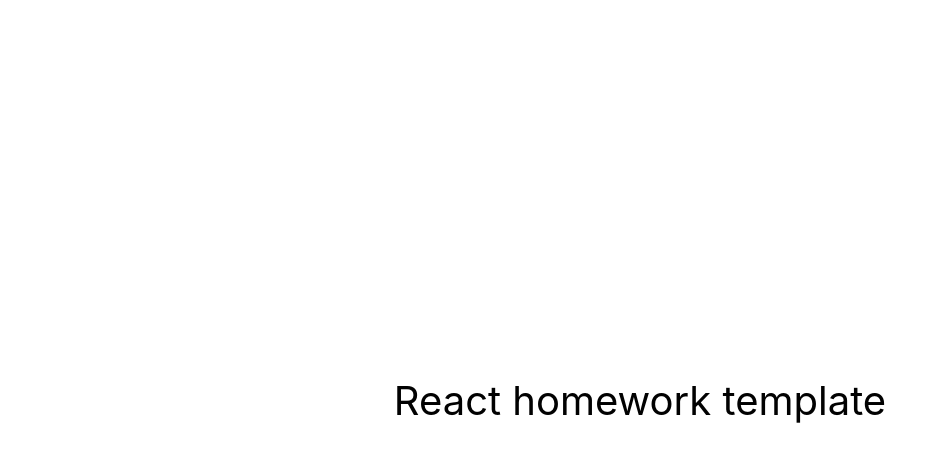
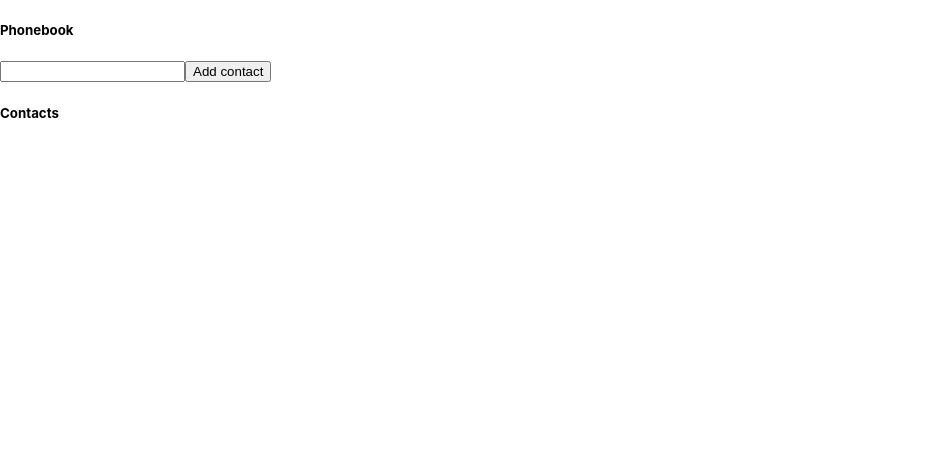
Before and after one commit to rafalszewczyk890/goit-react-hw-03-phonebook, a React (Create React App) app: page / in a window 1280 px wide. Shown: the top 462 px of the page, without its empty margins (0-947 px from the left). Built offline with nearby package versions, Linux system fonts and the light colour scheme.

Commit message:
Part 1 done

```diff
--- a/package.json
+++ b/package.json
@@ -7,6 +7,7 @@
     "@testing-library/jest-dom": "^5.16.3",
     "@testing-library/react": "^12.1.4",
     "@testing-library/user-event": "^13.5.0",
+    "nanoid": "^4.0.1",
     "react": "^18.1.0",
     "react-dom": "^18.1.0",
     "react-scripts": "5.0.1",
--- a/src/components/App.jsx
+++ b/src/components/App.jsx
@@ -1,16 +1,55 @@
-export const App = () => {
-  return (
-    <div
-      style={{
-        height: '100vh',
-        display: 'flex',
-        justifyContent: 'center',
-        alignItems: 'center',
-        fontSize: 40,
-        color: '#010101'
-      }}
-    >
-      React homework template
-    </div>
-  );
-};
+import React, { Component } from 'react';
+import { nanoid } from 'nanoid';
+
+class App extends Component {
+  state = {
+    contacts: [],
+    name: '',
+  };
+
+  handleChange = event => {
+    this.setState({
+      name: event.target.value,
+    });
+  };
+
+  handleSubmit = event => {
+    event.preventDefault();
+
+    this.setState(prevState => ({
+      contacts: [...prevState.contacts, { id: nanoid(), name: prevState.name }],
+      name: '',
+    }));
+  };
+
+  render() {
+    const { contacts } = this.state;
+    return (
+      <>
+        <h5>Phonebook</h5>
+        <form>
+          <input
+            type="text"
+            onChange={this.handleChange}
+            name="name"
+            pattern="^[a-zA-Zа-яА-Я]+(([' -][a-zA-Zа-яА-Я ])?[a-zA-Zа-яА-Я]*)*$"
+            title="Name may contain only letters, apostrophe, dash and spaces. For example Adrian, Jacob Mercer, Charles de Batz de Castelmore d'Artagnan"
+            value={this.state.name}
+            required
+          />
+          <button type="submit" onClick={this.handleSubmit}>
+            Add contact
+          </button>
+        </form>
+        <h5>Contacts</h5>
+        <ul>
+          {contacts.map(contact => {
+            return <li key={contact.id}>{contact.name}</li>;
+          })}
+        </ul>
+      </>
+    );
+  }
+}
+
+export default App;
--- a/src/index.js
+++ b/src/index.js
@@ -1,6 +1,6 @@
 import React from 'react';
 import ReactDOM from 'react-dom/client';
-import { App } from 'components/App';
+import App from 'components/App';
 import './index.css';
 
 ReactDOM.createRoot(document.getElementById('root')).render(
```
Also changed, not shown: 1 other file (tests, documents, lock files or other folders).
